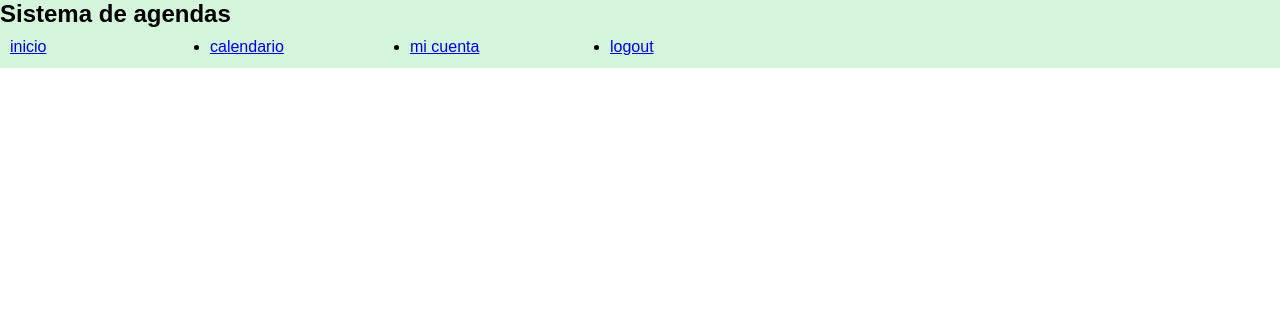
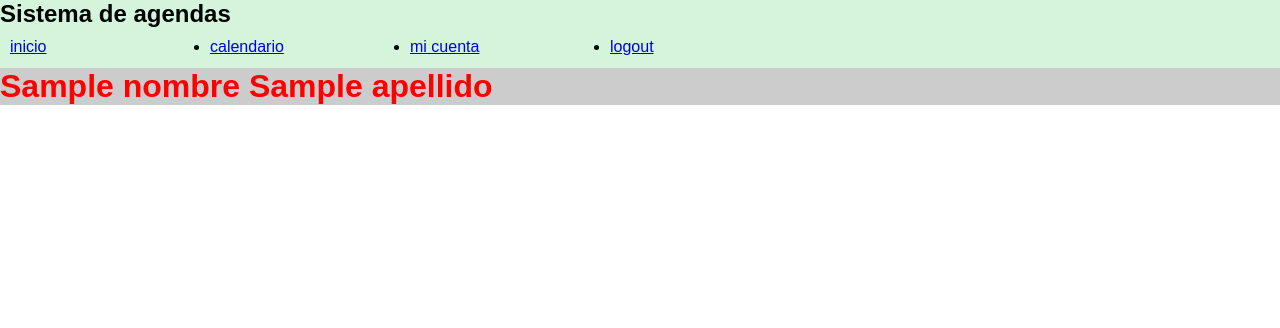
Before and after one commit to osalasm/SaludVecinal, a CodeIgniter app: template application/views/home.php in a window 1280 px wide. Shown: the top 328 px of the page. Run offline with CodeIgniter, Linux system fonts and the light colour scheme; the template is opened without the code that fills it: most values are stand-ins (such as "Sample title", 1, 10 or a date in 2020).

Commit message:
Modificación view/home

```diff
--- a/application/views/home.php
+++ b/application/views/home.php
@@ -1,4 +1,4 @@
 <?php $this->load->view("cabecera")?>
-	<h1><?php if(isset($this->b)) echo $this->b?></h1>
+	<h1><?php if(isset($nombre)) echo $nombre ." ". $apellido?></h1>
 </body>
 </html>
```
